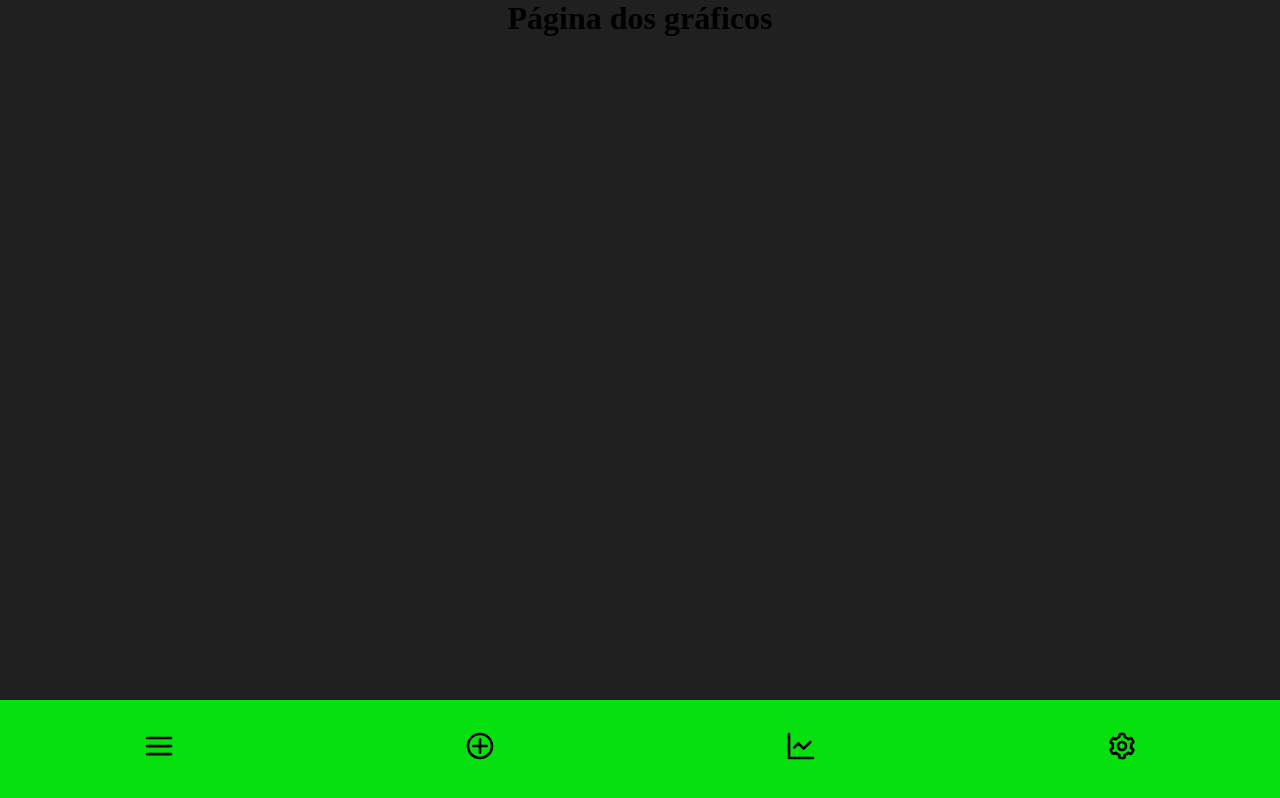
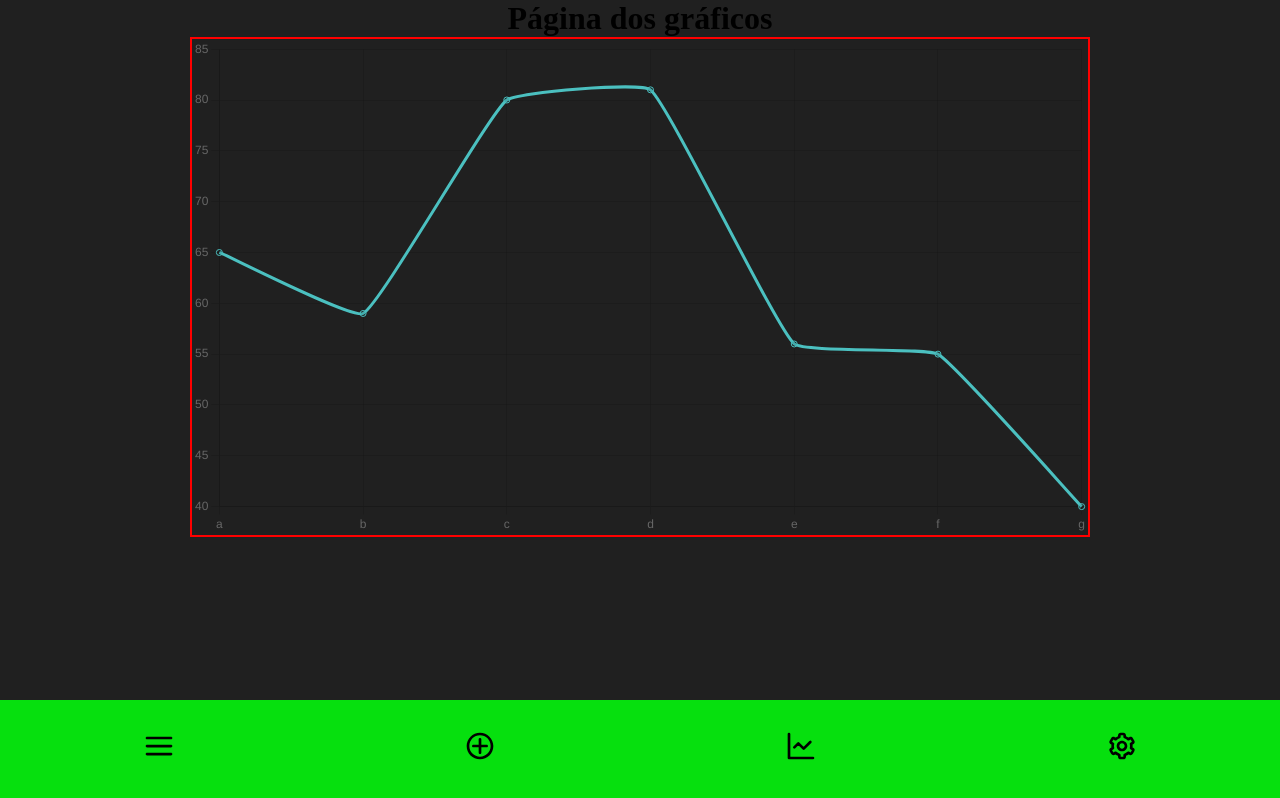
Before and after one commit to leandromacedo117/site-quiz, a React (Vite) app in the folder quiz-app/: page /graph in a window 1280 px wide. Built offline with nearby package versions, Linux system fonts and the light colour scheme.

Commit message:
add chart.js

```diff
--- /dev/null
+++ b/package.json
@@ -0,0 +1,6 @@
+{
+  "dependencies": {
+    "chart.js": "^4.4.1",
+    "react-chartjs-2": "^5.2.0"
+  }
+}
--- a/quiz-app/src/pages/Graph.jsx
+++ b/quiz-app/src/pages/Graph.jsx
@@ -1,7 +1,38 @@
+import { Line } from 'react-chartjs-2';
+import { CategoryScale, Chart, LinearScale, PointElement, LineElement } from "chart.js";
+import "../style/Graph.css"
+
+Chart.register(CategoryScale, LinearScale, PointElement, LineElement);
+
+
 function Graph() {
+
+  const data = {
+      labels: ["a", "b", "c", "d", "e", "f", "g"],
+      datasets: [{
+        label: 'My First Dataset',
+        data: [65, 59, 80, 81, 56, 55, 40],
+        fill: false,
+        borderColor: 'rgb(75, 192, 192)',
+        tension: 0.1
+      }]
+  }
+
   return (
     <center>
       <h1>Página dos gráficos</h1>
+      <div className="chart">
+        <Line
+          options={{
+            type: 'line',
+            data: data,
+            maintainAspectRatio: false
+          }}
+          width={500}
+          height={500}
+          data={data}
+        />
+      </div>
     </center>
   )
 }
--- /dev/null
+++ b/quiz-app/src/style/Graph.css
@@ -0,0 +1,5 @@
+.chart {
+    border: 2px red solid;
+    width: 900px;
+    height: 500px;
+}
```
